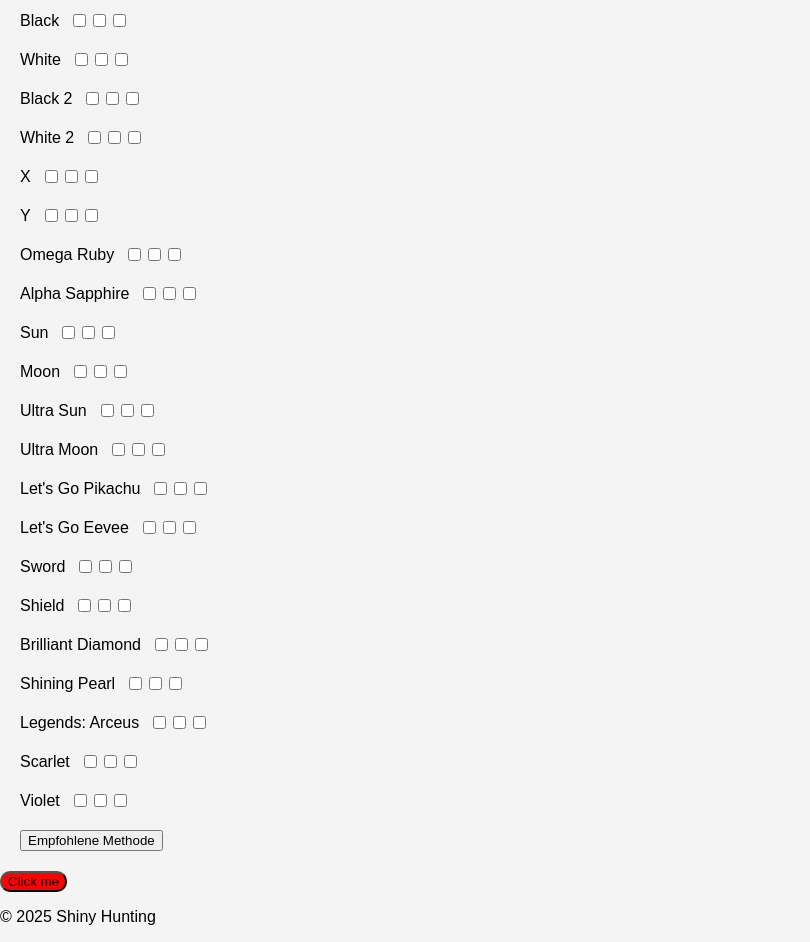
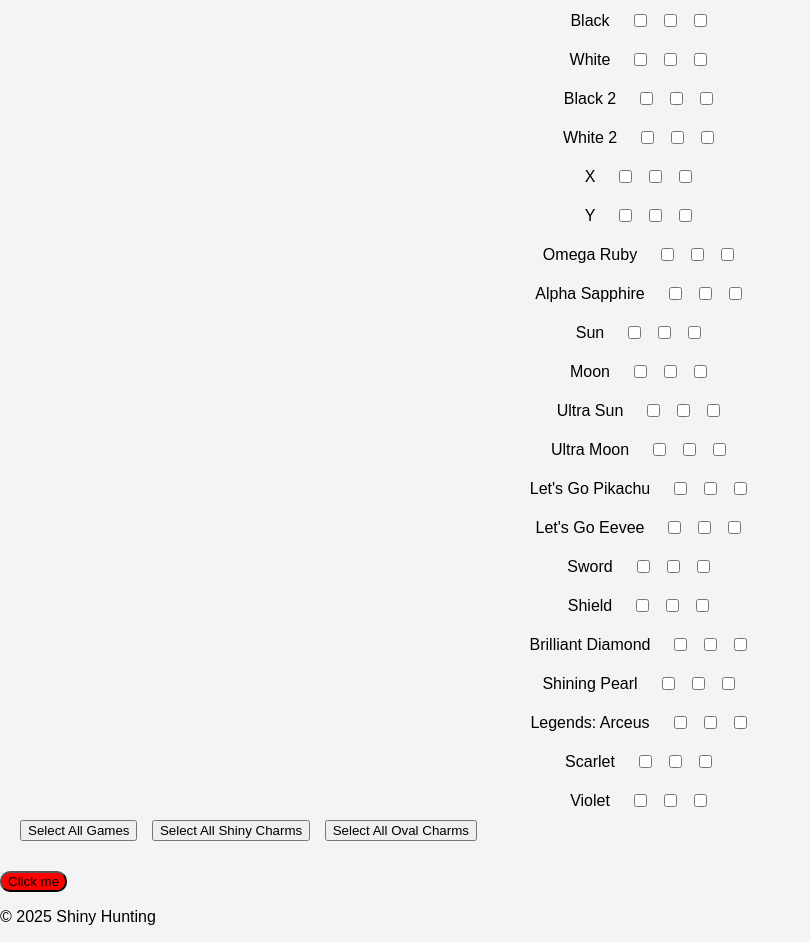
Before and after one commit to Kliondas/Kliondas.github.io, a plain HTML site: page index.html in a window 1280 px wide. Shown: the part 1120-2062 px from the top of the page, without its empty margins (0-810 px from the left). Drawn offline with Linux system fonts and the light colour scheme.

Commit message:
Updated css grid for game selection

```diff
--- a/index.html
+++ b/index.html
@@ -252,7 +252,9 @@
                     <input type="checkbox" id="violetOvalCharm" name="violetOvalCharm">
                 </div>
             </div>
-            <button id="recommendButton">Empfohlene Methode</button>
+            <button id="selectAllGames">Select All Games</button>
+            <button id="selectAllShinyCharms">Select All Shiny Charms</button>
+            <button id="selectAllOvalCharms">Select All Oval Charms</button>
         </section>
     </main>
     <button style="border-radius: 10px; background-color: red;" onclick="alert('hi')">Click me</button>
--- a/scripts.js
+++ b/scripts.js
@@ -94,6 +94,24 @@ document.getElementById('calculateButton').addEventListener('click', calculatePr
 document.getElementById('incrementResets').addEventListener('click', incrementResets);
 document.getElementById('recommendButton').addEventListener('click', recommendMethod);
 
+document.getElementById('selectAllGames').addEventListener('click', () => {
+    document.querySelectorAll('.game input[type="checkbox"]:nth-child(2)').forEach(checkbox => {
+        checkbox.checked = true;
+    });
+});
+
+document.getElementById('selectAllShinyCharms').addEventListener('click', () => {
+    document.querySelectorAll('.game input[name$="ShinyCharm"]').forEach(checkbox => {
+        checkbox.checked = true;
+    });
+});
+
+document.getElementById('selectAllOvalCharms').addEventListener('click', () => {
+    document.querySelectorAll('.game input[name$="OvalCharm"]').forEach(checkbox => {
+        checkbox.checked = true;
+    });
+});
+
 const shinyOdds = {
     swordShield: 4096,
     sunMoon: 4096,
--- a/styles.css
+++ b/styles.css
@@ -95,26 +95,30 @@ main {
 
 .game-grid {
     display: grid;
-    grid-template-columns: 1fr 1fr 1fr;
+    grid-template-columns: auto auto auto;
     gap: 10px;
+    align-items: center;
 }
 
 .game-header {
+    text-align: center;
     font-weight: bold;
-    text-align: center;
 }
 
 .game {
-    display: contents;
+    display: grid;
+    grid-template-columns: 150px auto auto auto;
+    gap: 10px;
+    align-items: center;
 }
 
 .game label {
-    grid-column: 1;
+    text-align: left;
 }
 
-.game input[type="checkbox"] {
-    grid-column: span 1;
-    justify-self: center;
+button {
+    margin-top: 10px;
+    margin-right: 10px;
 }
 
 @media (max-width: 600px) {
```
